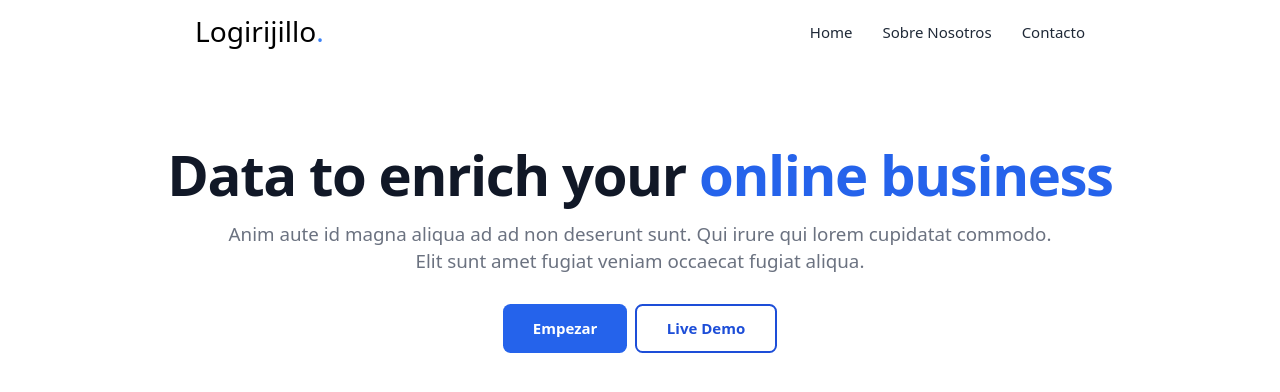
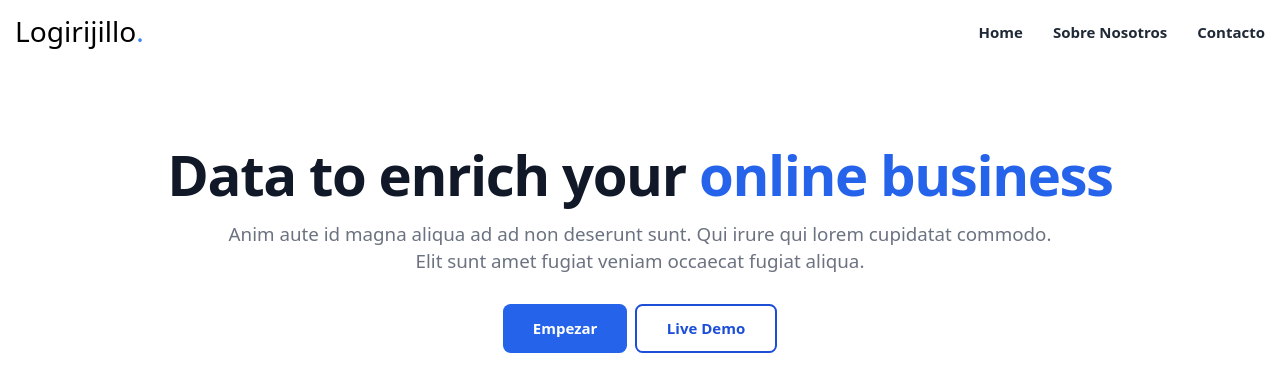
Before and after one commit to jnnrz/wbsite, a Next.js app: page / in a window 1280 px wide. Shown: the top 392 px of the page. Built offline with nearby package versions, Linux system fonts and the light colour scheme.

Commit message:
Fixes navbar not being "sticky" and padding

```diff
--- a/components/Navbar/Navbar.tsx
+++ b/components/Navbar/Navbar.tsx
@@ -16,7 +16,7 @@ const Navbar: FC<Props> = ({ className }): JSX.Element => {
   return (
     <Popover className={classNames}>
       {({ open }) => (
-        <Container className="xl:px-48">
+        <Container>
           <div className="flex justify-between items-center">
             <div className="text-3xl text-black">
               Logirijillo<span className="text-blue-500">.</span>
--- a/components/Navbar/navbar.module.scss
+++ b/components/Navbar/navbar.module.scss
@@ -1,9 +1,9 @@
 .root {
-  @apply py-4 sticky w-full px-4 flex items-center bg-white relative;
+  @apply sticky top-0 py-4 w-full px-4 flex items-center bg-white z-50;
 }
 
 .links {
-  @apply hidden md:flex space-x-8;
+  @apply hidden md:flex space-x-8 font-semibold;
 }
 
 .mobileNav {
```
